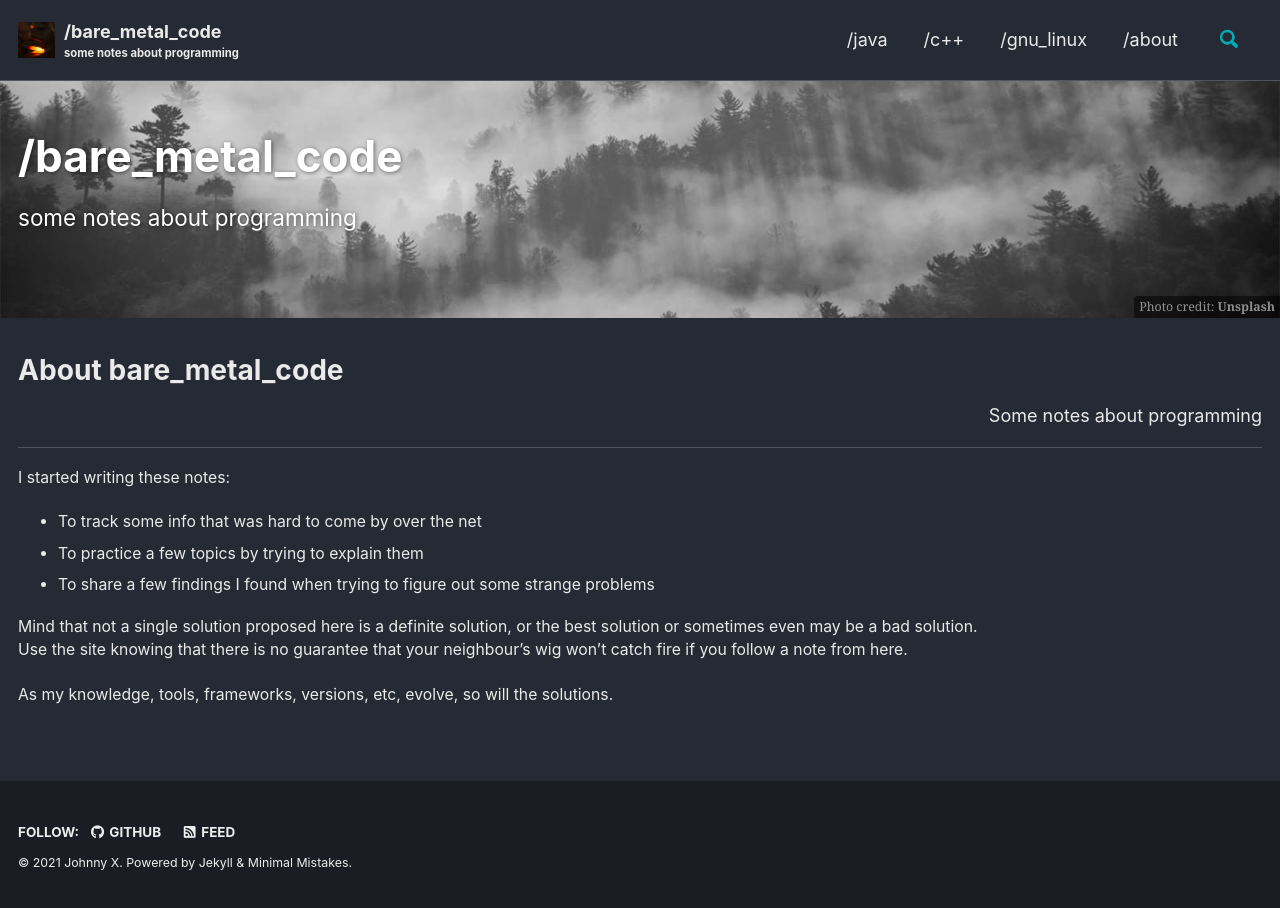
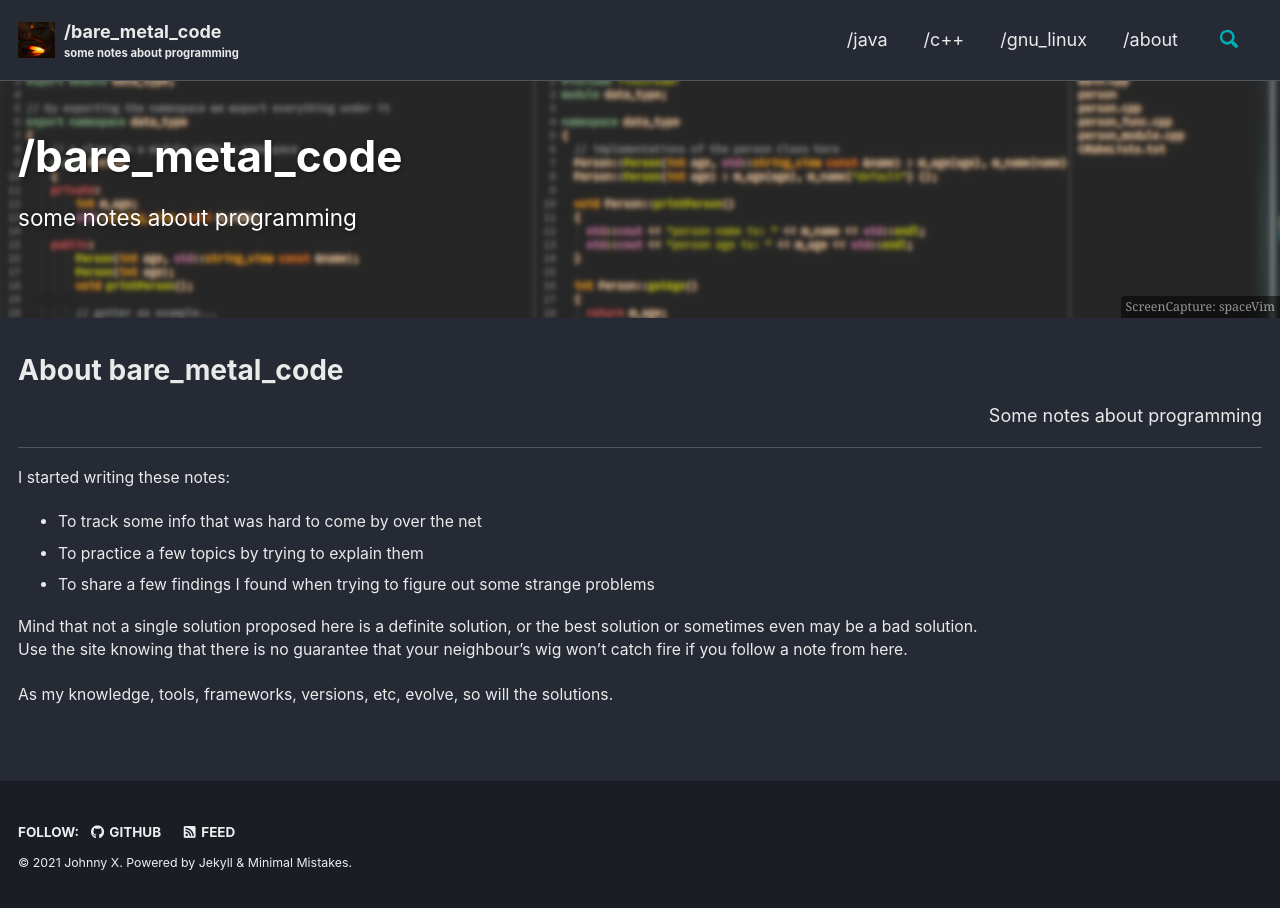
Before and after one commit to JohnnyXavier/johnnyxavier.github.io, a Jekyll site: the page built from index.html, in a window 1280 px wide. Built offline with Jekyll 4.4.1, drawn with Linux system fonts in a browser that asks for light colours; cached includes are drawn as plain includes; the list of posts is cut into pages by our own code.

Commit message:
changing landing image

```diff
--- a/index.html
+++ b/index.html
@@ -3,8 +3,8 @@ layout: splash
 title: /bare_metal_code
 excerpt: some notes about programming
 header:
-  overlay_image: /assets/images/unsplash-image-1.jpg
-  caption: "Photo credit: [**Unsplash**](https://unsplash.com)"
+  overlay_image: /assets/images/cpp_splash.png
+  caption: "ScreenCapture: spaceVim"
 ---
 <h1><strong>About bare_metal_code</strong></h1>
 <div class="align-right">Some notes about programming</div>
```
